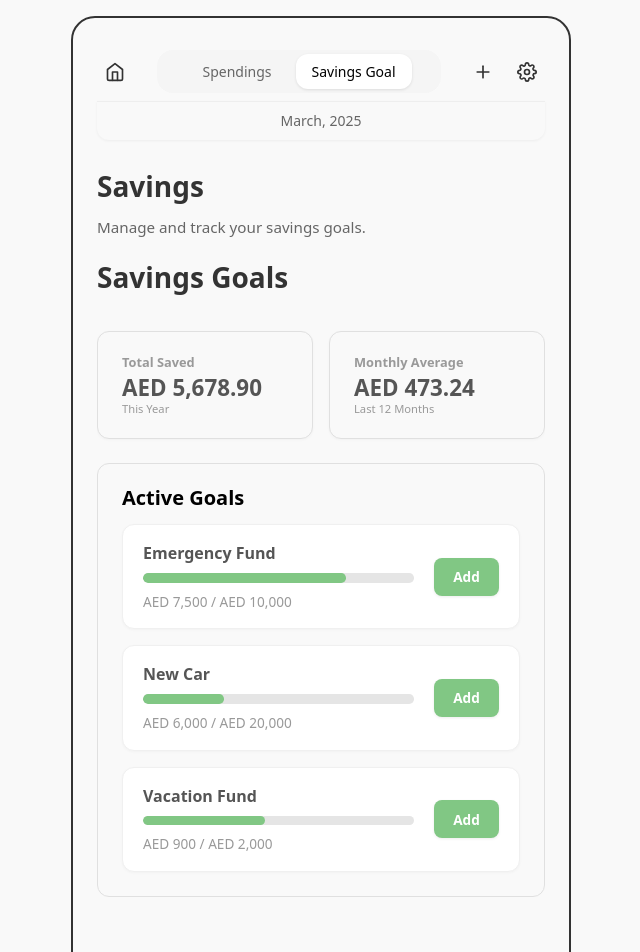
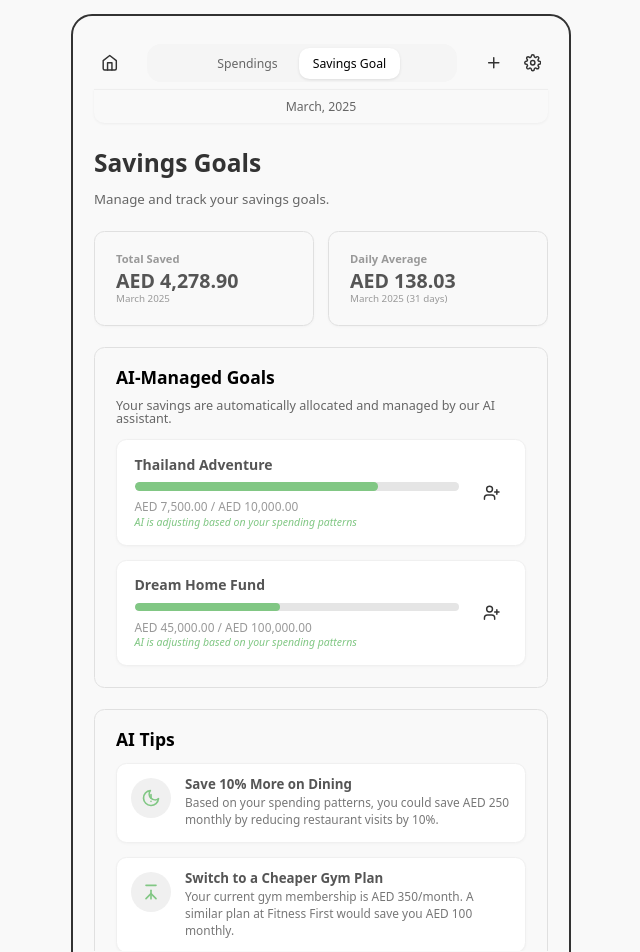
Before and after one commit to zay0od/payz-agentic-ai-hackathon, a Nuxt app: page /savings in a window 1280 px wide. Shown: the top 952 px of the page, without its empty margins (319-959 px from the left). Built offline with nearby package versions, Linux system fonts and the light colour scheme.

Commit message:
finalize UI

```diff
--- a/app.vue
+++ b/app.vue
@@ -13,6 +13,7 @@ html, body {
   padding: 0;
   height: 100%;
   font-family: system-ui, -apple-system, BlinkMacSystemFont, sans-serif;
+  font-size: 14px;
 }
 
 .app-container {
--- a/pages/Dashboard.vue
+++ b/pages/Dashboard.vue
@@ -47,7 +47,7 @@
               </div>
               <div class="stat-content">
                 <h3>Income</h3>
-                <p class="amount">$1,823.45</p>
+                <p class="amount">AED 6,700.00</p>
               </div>
             </div>
             <div class="stat-card expense">
@@ -58,7 +58,7 @@
               </div>
               <div class="stat-content">
                 <h3>Expense</h3>
-                <p class="amount">$658.25</p>
+                <p class="amount">AED 2,421.10</p>
               </div>
             </div>
           </div>
@@ -84,7 +84,7 @@
                         <div class="valid-label">Valid Thru</div>
                         <div class="valid-date">12/25</div>
                       </div>
-                      <div class="card-holder">John Doe</div>
+                      <div class="card-holder">Ahmed Salem</div>
                     </div>
                     <div class="card-type">Debit Card</div>
                   </div>
@@ -103,7 +103,7 @@
                         <div class="valid-label">Valid Thru</div>
                         <div class="valid-date">09/26</div>
                       </div>
-                      <div class="card-holder">John Doe</div>
+                      <div class="card-holder">Ahmed Salem</div>
                     </div>
                     <div class="card-type">Credit Card</div>
                   </div>
@@ -125,15 +125,15 @@
                   </svg>
                 </div>
                 <div class="pot-info">
-                  <h3 class="pot-name">Vacation Fund</h3>
-                  <span class="pot-amount">$2,500 / $5,000</span>
+                  <h3 class="pot-name">Thailand Adventure</h3>
+                  <span class="pot-amount">AED 7,500.00 / AED 10,000.00</span>
                 </div>
               </div>
               <div class="progress-container">
                 <div class="progress-bar">
-                  <div class="progress" style="width: 50%"/>
+                  <div class="progress" style="width: 75%"/>
                 </div>
-                <span class="progress-percentage">50%</span>
+                <span class="progress-percentage">75%</span>
               </div>
             </div>
             <div class="pot-item emergency-pot">
@@ -144,15 +144,15 @@
                   </svg>
                 </div>
                 <div class="pot-info">
-                  <h3 class="pot-name">Emergency Fund</h3>
-                  <span class="pot-amount">$8,000 / $10,000</span>
+                  <h3 class="pot-name">Dream Home Fund</h3>
+                  <span class="pot-amount">AED 45,000.00 / AED 100,000.00</span>
                 </div>
               </div>
               <div class="progress-container">
                 <div class="progress-bar">
-                  <div class="progress" style="width: 80%"/>
+                  <div class="progress" style="width: 45%"/>
                 </div>
-                <span class="progress-percentage">80%</span>
+                <span class="progress-percentage">45%</span>
               </div>
             </div>
           </div>
--- a/pages/savings.vue
+++ b/pages/savings.vue
@@ -33,65 +33,116 @@
         </header>
 
         <div class="page-header">
-          <h1 class="page-title">Savings</h1>
+          <h1 class="page-title">Savings Goals</h1>
           <p class="page-subtitle">Manage and track your savings goals.</p>
         </div>
 
         <div class="content">
-          <h1 class="page-title">Savings Goals</h1>
 
           <div class="savings-stats">
             <div class="stat-card">
               <h3>Total Saved</h3>
-              <p class="amount">AED 5,678.90</p>
-              <p class="period">This Year</p>
+              <p class="amount">AED 4,278.90</p>
+              <p class="period">March 2025</p>
             </div>
             <div class="stat-card">
-              <h3>Monthly Average</h3>
-              <p class="amount">AED 473.24</p>
-              <p class="period">Last 12 Months</p>
+              <h3>Daily Average</h3>
+              <p class="amount">AED 138.03</p>
+              <p class="period">March 2025 (31 days)</p>
             </div>
           </div>
 
           <div class="savings-goals">
-            <h2>Active Goals</h2>
+            <h2>AI-Managed Goals</h2>
+            <p class="section-description">Your savings are automatically allocated and managed by our AI assistant.</p>
             <div class="goal-list">
               <div class="goal-item">
                 <div class="goal-info">
-                  <h3>Emergency Fund</h3>
+                  <h3>Thailand Adventure</h3>
                   <div class="progress-bar">
                     <div class="progress" style="width: 75%"/>
                   </div>
-                  <p class="goal-progress">AED 7,500 / AED 10,000</p>
+                  <p class="goal-progress">AED 7,500.00 / AED 10,000.00</p>
+                  <p class="ai-status">AI is adjusting based on your spending patterns</p>
                 </div>
                 <div class="goal-actions">
-                  <button class="action-button">Add</button>
+                  <button class="icon-button" aria-label="Invite">
+                    <svg xmlns="http://www.w3.org/2000/svg" width="24" height="24" viewBox="0 0 24 24" fill="none" stroke="currentColor" stroke-width="2" stroke-linecap="round" stroke-linejoin="round">
+                      <path d="M16 21v-2a4 4 0 0 0-4-4H6a4 4 0 0 0-4 4v2"></path>
+                      <circle cx="9" cy="7" r="4"></circle>
+                      <line x1="19" y1="8" x2="19" y2="14"></line>
+                      <line x1="22" y1="11" x2="16" y2="11"></line>
+                    </svg>
+                  </button>
                 </div>
               </div>
 
               <div class="goal-item">
                 <div class="goal-info">
-                  <h3>New Car</h3>
+                  <h3>Dream Home Fund</h3>
                   <div class="progress-bar">
-                    <div class="progress" style="width: 30%"/>
+                    <div class="progress" style="width: 45%"/>
                   </div>
-                  <p class="goal-progress">AED 6,000 / AED 20,000</p>
+                  <p class="goal-progress">AED 45,000.00 / AED 100,000.00</p>
+                  <p class="ai-status">AI is adjusting based on your spending patterns</p>
                 </div>
                 <div class="goal-actions">
-                  <button class="action-button">Add</button>
+                  <button class="icon-button" aria-label="Invite">
+                    <svg xmlns="http://www.w3.org/2000/svg" width="24" height="24" viewBox="0 0 24 24" fill="none" stroke="currentColor" stroke-width="2" stroke-linecap="round" stroke-linejoin="round">
+                      <path d="M16 21v-2a4 4 0 0 0-4-4H6a4 4 0 0 0-4 4v2"></path>
+                      <circle cx="9" cy="7" r="4"></circle>
+                      <line x1="19" y1="8" x2="19" y2="14"></line>
+                      <line x1="22" y1="11" x2="16" y2="11"></line>
+                    </svg>
+                  </button>
+                </div>
+              </div>
+            </div>
+          </div>
+
+          <!-- Savings Tips Section -->
+          <div class="savings-tips">
+            <h2>AI Tips</h2>
+            <div class="tips-list">
+              <div class="tip-item">
+                <div class="tip-icon">
+                  <svg xmlns="http://www.w3.org/2000/svg" width="24" height="24" viewBox="0 0 24 24" fill="none" stroke="currentColor" stroke-width="2" stroke-linecap="round" stroke-linejoin="round">
+                    <path d="M21 12.79A9 9 0 1 1 11.21 3 7 7 0 0 0 21 12.79z"></path>
+                    <line x1="12" y1="8" x2="12" y2="12"></line>
+                    <line x1="12" y1="16" x2="12.01" y2="16"></line>
+                  </svg>
+                </div>
+                <div class="tip-content">
+                  <h3>Save 10% More on Dining</h3>
+                  <p>Based on your spending patterns, you could save AED 250 monthly by reducing restaurant visits by 10%.</p>
                 </div>
               </div>
 
-              <div class="goal-item">
-                <div class="goal-info">
-                  <h3>Vacation Fund</h3>
-                  <div class="progress-bar">
-                    <div class="progress" style="width: 45%"/>
-                  </div>
-                  <p class="goal-progress">AED 900 / AED 2,000</p>
+              <div class="tip-item">
+                <div class="tip-icon">
+                  <svg xmlns="http://www.w3.org/2000/svg" width="24" height="24" viewBox="0 0 24 24" fill="none" stroke="currentColor" stroke-width="2" stroke-linecap="round" stroke-linejoin="round">
+                    <path d="M12 20V10"></path>
+                    <path d="m18 20-6-6-6 6"></path>
+                    <path d="M18 4H6"></path>
+                  </svg>
                 </div>
-                <div class="goal-actions">
-                  <button class="action-button">Add</button>
+                <div class="tip-content">
+                  <h3>Switch to a Cheaper Gym Plan</h3>
+                  <p>Your current gym membership is AED 350/month. A similar plan at Fitness First would save you AED 100 monthly.</p>
+                </div>
+              </div>
+
+              <div class="tip-item">
+                <div class="tip-icon">
+                  <svg xmlns="http://www.w3.org/2000/svg" width="24" height="24" viewBox="0 0 24 24" fill="none" stroke="currentColor" stroke-width="2" stroke-linecap="round" stroke-linejoin="round">
+                    <path d="M12 2v20M17 5H9.5a3.5 3.5 0 0 0 0 7h5a3.5 3.5 0 0 1 0 7H6"></path>
+                    <path d="M3 3v18"></path>
+                    <path d="M21 3v18"></path>
+                  </svg>
+                </div>
+                <div class="tip-content">
+                  <h3>Bundle Your Streaming Services</h3>
+                  <p>You're currently paying AED 450 for 5 separate streaming services. Bundling them could save you AED 120 monthly.</p>
                 </div>
               </div>
             </div>
@@ -401,6 +452,78 @@ definePageMeta({
   background: #999;
 }
 
+/* Savings Tips Styles */
+.savings-tips {
+  background-color: #f9f9f9;
+  border: 1px solid #e0e0e0;
+  border-radius: 0.75rem;
+  padding: 1.5rem;
+  margin-bottom: 0;
+}
+
+.savings-tips h2 {
+  margin-bottom: 1rem;
+  font-size: 1.25rem;
+  font-weight: 600;
+}
+
+.tips-list {
+  display: flex;
+  flex-direction: column;
+  gap: 1rem;
+}
+
+.tip-item {
+  display: flex;
+  align-items: flex-start;
+  padding: 1rem;
+  background-color: white;
+  border-radius: 0.75rem;
+  border: 1px solid #f0f0f0;
+  box-shadow: 0 1px 3px rgba(0, 0, 0, 0.03);
+  transition: all 0.2s ease;
+}
+
+.tip-item:hover {
+  transform: translateY(-2px);
+  box-shadow: 0 3px 6px rgba(0, 0, 0, 0.08);
+}
+
+.tip-icon {
+  background-color: #f0f0f0;
+  border-radius: 50%;
+  width: 40px;
+  height: 40px;
+  display: flex;
+  align-items: center;
+  justify-content: center;
+  margin-right: 1rem;
+  flex-shrink: 0;
+  color: #81c784;
+}
+
+.tip-icon svg {
+  width: 20px;
+  height: 20px;
+}
+
+.tip-content {
+  flex: 1;
+}
+
+.tip-content h3 {
+  font-size: 0.95rem;
+  margin-bottom: 0.25rem;
+  font-weight: 600;
+  color: #555;
+}
+
+.tip-content p {
+  font-size: 0.85rem;
+  color: #777;
+  line-height: 1.4;
+}
+
 /* Responsive adjustments */
 @media (min-width: 640px) {
   .savings-container {
@@ -413,4 +536,17 @@ definePageMeta({
     max-width: 500px;
   }
 }
+
+.section-description {
+  font-size: 0.9rem;
+  color: #666;
+  margin-bottom: 1rem;
+}
+
+.ai-status {
+  font-size: 0.75rem;
+  color: #81c784;
+  font-style: italic;
+  margin-top: 0.25rem;
+}
 </style>
--- a/pages/spendings.vue
+++ b/pages/spendings.vue
@@ -41,47 +41,54 @@
 
           <div class="total-balance">
             <h2>Total Balance</h2>
-            <p class="amount">AED 5,000.00</p>
+            <p class="amount">AED 4,278.90</p>
           </div>
 
           <div class="spending-stats">
             <div class="stat-card">
               <h3>Total Spent</h3>
-              <p class="amount">AED 1,234.56</p>
-              <p class="period">This Month</p>
+              <p class="amount">AED 2,421.10</p>
             </div>
             <div class="stat-card">
               <h3>Daily Average</h3>
-              <p class="amount">AED 41.15</p>
-              <p class="period">Last 30 Days</p>
+              <p class="amount">AED 78.10</p>
+              <p class="period">March 2025 (31 days)</p>
             </div>
           </div>
 
-          <div class="spending-categories">
-            <h2>Spending by Category</h2>
-            <div class="category-list">
-              <div class="category-item">
-                <span class="category-name">Food & Dining</span>
-                <span class="category-amount">AED 450.00</span>
-              </div>
-              <div class="category-item">
-                <span class="category-name">Transportation</span>
-                <span class="category-amount">AED 200.00</span>
-              </div>
-              <div class="category-item">
-                <span class="category-name">Shopping</span>
-                <span class="category-amount">AED 300.00</span>
-              </div>
-              <div class="category-item">
-                <span class="category-name">Entertainment</span>
-                <span class="category-amount">AED 150.00</span>
-              </div>
-              <div class="category-item">
-                <span class="category-name">Bills & Utilities</span>
-                <span class="category-amount">AED 134.56</span>
+          <!-- Budget Cards Section -->
+          <div class="budget-cards">
+            <h2>Budget Progress</h2>
+            <div class="card-grid">
+              <div v-for="budget in budgets" :key="budget.category" class="budget-card">
+                <div class="card-icon-wrapper">
+                  <!-- Placeholder for icon -->
+                  <svg xmlns="http://www.w3.org/2000/svg" width="24" height="24" viewBox="0 0 24 24" fill="none" stroke="currentColor" stroke-width="2" stroke-linecap="round" stroke-linejoin="round" class="card-icon">
+                     <path v-if="budget.category === 'Shopping'" d="M6 2L3 6v14a2 2 0 0 0 2 2h14a2 2 0 0 0 2-2V6l-3-4z"/>
+                     <line v-if="budget.category === 'Shopping'" x1="3" x2="21" y1="6" y2="6"/>
+                     <path v-if="budget.category === 'Shopping'" d="M16 10a4 4 0 0 1-8 0"/>
+
+                     <path v-if="budget.category === 'Food'" d="M20 10c0 6-8 12-8 12s-8-6-8-12a8 8 0 0 1 16 0Z"/>
+                     <circle v-if="budget.category === 'Food'" cx="12" cy="10" r="3"/>
+
+                     <!-- Default icon -->
+                     <circle v-if="!['Shopping', 'Food'].includes(budget.category)" cx="12" cy="12" r="10"/>
+                  </svg>
+                </div>
+                <div class="card-details">
+                  <h3 class="card-category">{{ budget.category }}</h3>
+                  <p class="card-amount">AED {{ budget.spent.toFixed(2) }} / AED {{ budget.limit.toFixed(2) }}</p>
+                  <div class="progress-bar-container">
+                    <div class="progress-bar" :style="{ width: budget.percentage + '%' }"></div>
+                  </div>
+                  <span class="card-percentage">{{ budget.percentage }}%</span>
+                </div>
               </div>
             </div>
           </div>
+          <!-- End Budget Cards Section -->
+
+
         </div>
       </div>
     </PageTransition>
@@ -89,7 +96,7 @@
 </template>
 
 <script setup>
-import { ref } from 'vue';
+import { ref, computed } from 'vue';
 import { useRouter, useRoute } from 'vue-router';
 import PageTransition from '~/components/PageTransition.vue';
 
@@ -101,6 +108,23 @@ const navigateTo = (path) => {
   router.push(path);
   currentRoute.value = path;
 };
+
+// Sample budget data
+const budgetsData = ref([
+  { category: 'Shopping', spent: 420, limit: 500, icon: 'shopping-bag' },
+  { category: 'Food', spent: 200, limit: 200, icon: 'utensils' },
+  { category: 'Transport', spent: 150, limit: 250, icon: 'car' },
+  { category: 'Entertainment', spent: 120, limit: 150, icon: 'film' },
+  { category: 'Bills & Utilities', spent: 100, limit: 135, icon: 'file-text' },
+]);
+
+// Computed property to add percentage calculation
+const budgets = computed(() => {
+  return budgetsData.value.map(budget => ({
+    ...budget,
+    percentage: Math.min(Math.round((budget.spent / budget.limit) * 100), 100) // Calculate percentage
+  }));
+});
 
 definePageMeta({
   title: "Spendings",
@@ -240,6 +264,7 @@ definePageMeta({
   color: #666;
   font-weight: 400;
   line-height: 1.5;
+  margin-bottom: 1.5rem;
 }
 
 .total-balance {
@@ -261,23 +286,23 @@ definePageMeta({
 
 .spending-stats {
   display: grid;
-  grid-template-columns: repeat(auto-fit, minmax(200px, 1fr));
+  grid-template-columns: repeat(auto-fit, minmax(150px, 1fr));
   gap: 1rem;
-  margin-bottom: 0;
+  margin-bottom: 1.5rem;
 }
 
 .stat-card {
   background-color: #f9f9f9;
   border: 1px solid #e0e0e0;
   border-radius: 0.75rem;
-  padding: 1.5rem;
+  padding: 1rem;
   box-shadow: 0 1px 3px rgba(0, 0, 0, 0.03);
 }
 
 .stat-card h3 {
   font-size: 0.8rem;
   color: #999;
-  margin-bottom: 0.5rem;
+  padding-bottom: 0.75rem;
 }
 
 .period {
@@ -383,10 +408,103 @@ definePageMeta({
   background: #999;
 }
 
+/* Budget Cards Styles */
+.budget-cards {
+  margin-bottom: 1.5rem;
+}
+
+.budget-cards h2 {
+  margin-bottom: 1rem;
+  font-size: 1.25rem;
+  font-weight: 600;
+}
+
+.card-grid {
+  display: grid;
+  grid-template-columns: repeat(auto-fit, minmax(200px, 1fr));
+  gap: 1rem;
+}
+
+.budget-card {
+  background-color: #fff;
+  border-radius: 1rem;
+  padding: 1.5rem;
+  box-shadow: 0 4px 12px rgba(0, 0, 0, 0.08);
+  display: flex;
+  flex-direction: column;
+  gap: 0.75rem;
+  border: 1px solid #eee;
+}
+
+.card-icon-wrapper {
+  background-color: #f0f0f0;
+  border-radius: 50%;
+  width: 40px;
+  height: 40px;
+  display: flex;
+  align-items: center;
+  justify-content: center;
+  margin-bottom: 0.5rem;
+}
+
+.card-icon {
+  width: 20px;
+  height: 20px;
+  color: #333;
+}
+
+.card-details {
+  display: flex;
+  flex-direction: column;
+  gap: 0.5rem;
+}
+
+.card-category {
+  font-size: 1rem;
+  font-weight: 600;
+  color: #333;
+}
+
+.card-amount {
+  font-size: 0.8rem;
+  color: #777;
+}
+
+.progress-bar-container {
+  width: 100%;
+  height: 8px;
+  background-color: #e9ecef;
+  border-radius: 4px;
+  overflow: hidden;
+  margin-top: 0.25rem;
+  margin-bottom: 0.25rem;
+  position: relative;
+}
+
+.progress-bar {
+  height: 100%;
+  background-color: #333;
+  border-radius: 4px;
+  transition: width 0.3s ease;
+}
+
+.card-percentage {
+  font-size: 0.8rem;
+  font-weight: 500;
+  color: #555;
+  align-self: flex-end;
+  margin-top: -26px;
+  margin-right: 5px;
+  display: none;
+}
+
 /* Responsive adjustments */
 @media (min-width: 640px) {
   .spendings-container {
     max-width: 480px;
+  }
+  .card-grid {
+    grid-template-columns: repeat(2, 1fr);
   }
 }
 
@@ -394,5 +512,20 @@ definePageMeta({
   .spendings-container {
     max-width: 500px;
   }
+  .card-grid {
+    grid-template-columns: repeat(2, 1fr);
+  }
+}
+
+@media (max-width: 450px) {
+  .card-grid {
+    grid-template-columns: 1fr;
+  }
+  .spending-stats {
+    grid-template-columns: 1fr;
+  }
+  .card-percentage {
+    margin-top: -24px;
+  }
 }
 </style>
```
